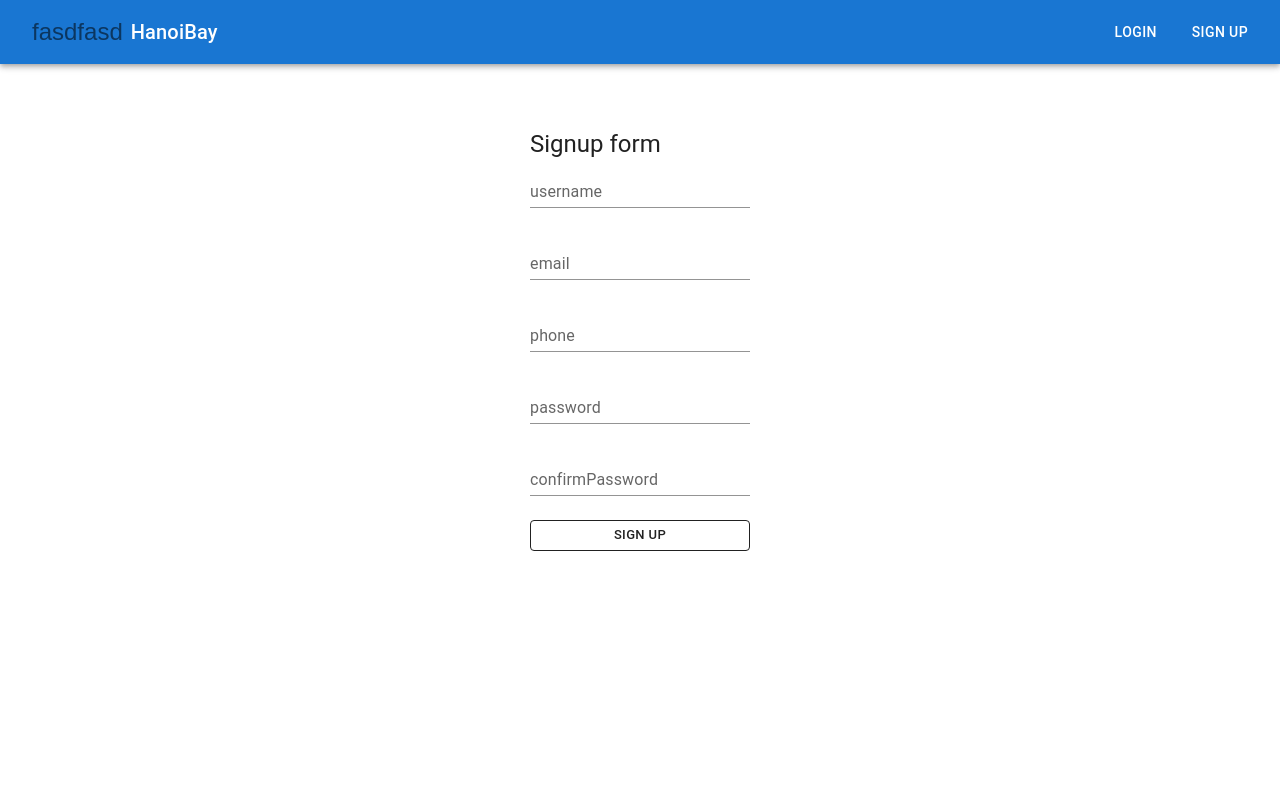
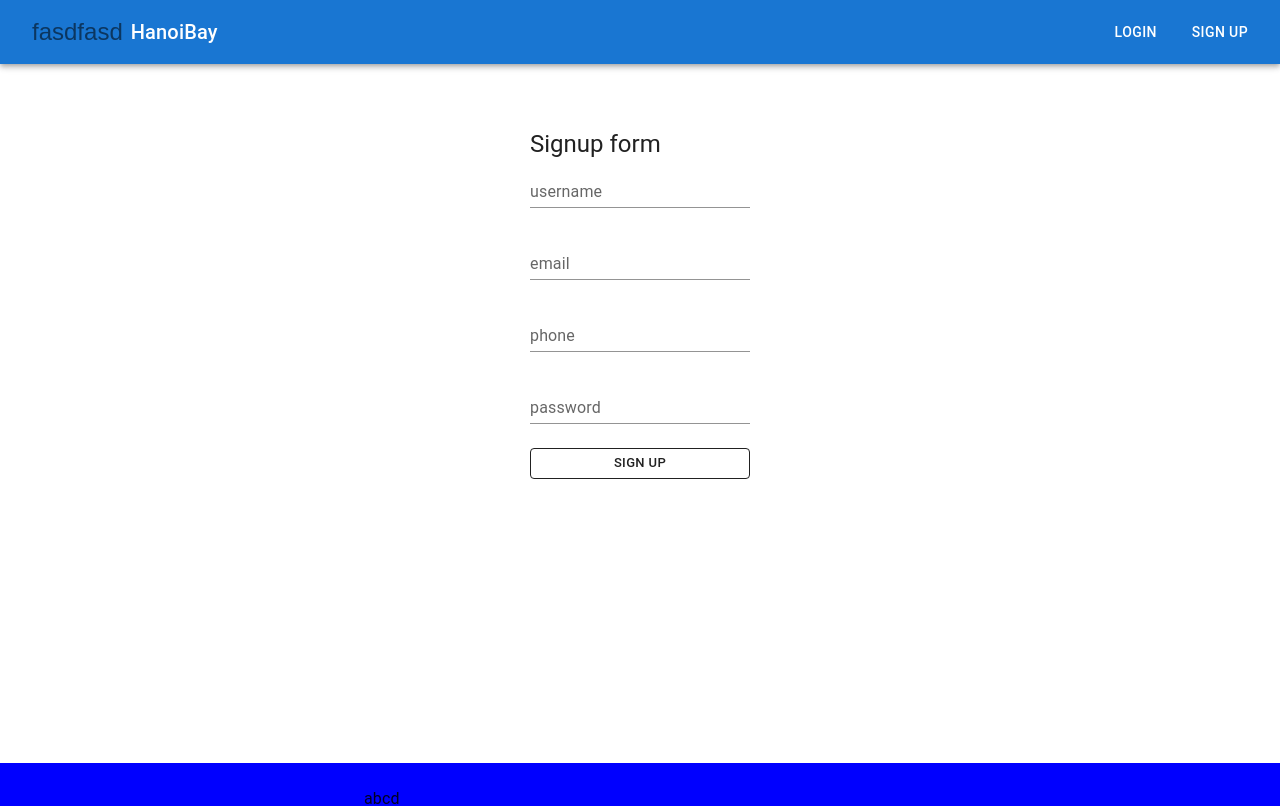
Before and after one commit to idiosyncrasy00/FlightBookingApplication, a React (Vite) app in the folder frontend/: page /register in a window 1280 px wide. Shown: the top 806 px of the page. Built offline with nearby package versions, Linux system fonts and the light colour scheme.

Commit message:
user register console

```diff
--- a/frontend/src/pages/LoginPage.tsx
+++ b/frontend/src/pages/LoginPage.tsx
@@ -27,10 +27,6 @@ const LoginPage = () => {
   const { loading, error } = useContext(AuthContext);
 
   const navigate = useNavigate()
-
-  // const handleChange = (e) => {
-  //   setAuth((prev) => ({ ...prev, [e.target.id]: e.target.value }));
-  // };
 
   const handleClick = async (e) => {
     e.preventDefault();
--- a/frontend/src/pages/RegisterPage.tsx
+++ b/frontend/src/pages/RegisterPage.tsx
@@ -1,4 +1,9 @@
 import React from 'react'
+
+import axios from "axios";
+import { useContext, useState } from "react";
+import { useNavigate } from "react-router-dom";
+import { AuthContext } from "../contexts/AuthContext";
 import { TextField, Button, Typography } from '@mui/material';
 
 const styles = {
@@ -12,6 +17,27 @@ const styles = {
 };
 
 const RegisterPage = () => {
+  const [registerForm, setRegisterForm] = useState({
+    username: '',
+    email: '',
+    phoneNumber: '',
+    password: '',
+  })
+
+  const handleClick = async (e) => {
+    e.preventDefault();
+    //dispatch({ type: "LOGIN_START" });
+    console.log(registerForm);
+    try {
+      const res = await axios.post("http://localhost:8000/api/users/register", registerForm);
+      console.log(res.data)
+      //dispatch({ type: "LOGIN_SUCCESS", payload: res.data.details });
+      // navigate("/")
+    } catch (err) {
+      // dispatch({ type: "LOGIN_FAILURE", payload: err.response.data });
+      console.log(err.message)
+    }
+  };
   return (
     <div style={styles.containerSection}>
       <Typography variant="h5">Signup form</Typography>
@@ -20,6 +46,8 @@ const RegisterPage = () => {
         label="username"
         name="username"
         placeholder="username"
+        value={registerForm.username}
+        onChange={e => setRegisterForm({ ...registerForm, username: e.target.value })}
         variant="standard"
       />
       <br></br>
@@ -28,6 +56,8 @@ const RegisterPage = () => {
         label="email"
         name="email"
         placeholder="email"
+        value={registerForm.email}
+        onChange={e => setRegisterForm({ ...registerForm, email: e.target.value })}
         variant="standard"
       />
       <br></br>
@@ -37,6 +67,8 @@ const RegisterPage = () => {
         label="phone"
         name="phone"
         placeholder="phone number"
+        value={registerForm.phoneNumber}
+        onChange={e => setRegisterForm({ ...registerForm, phoneNumber: e.target.value })}
         variant="standard"
       />
       <br></br>
@@ -45,19 +77,12 @@ const RegisterPage = () => {
         label="password"
         name="password"
         placeholder="password"
+        value={registerForm.password}
+        onChange={e => setRegisterForm({ ...registerForm, password: e.target.value })}
         variant="standard"
       />
       <br></br>
-
-      <TextField
-        type="password"
-        label="confirmPassword"
-        name="confirmPassword"
-        placeholder="password"
-        variant="standard"
-      />
-      <br></br>
-      <Button color="inherit" variant="outlined" size="small">
+      <Button color="inherit" variant="outlined" size="small" onClick={handleClick}>
         Sign Up
       </Button>
     </div>
```
Also changed, not shown: 2 other files (tests, documents, lock files or other folders).
